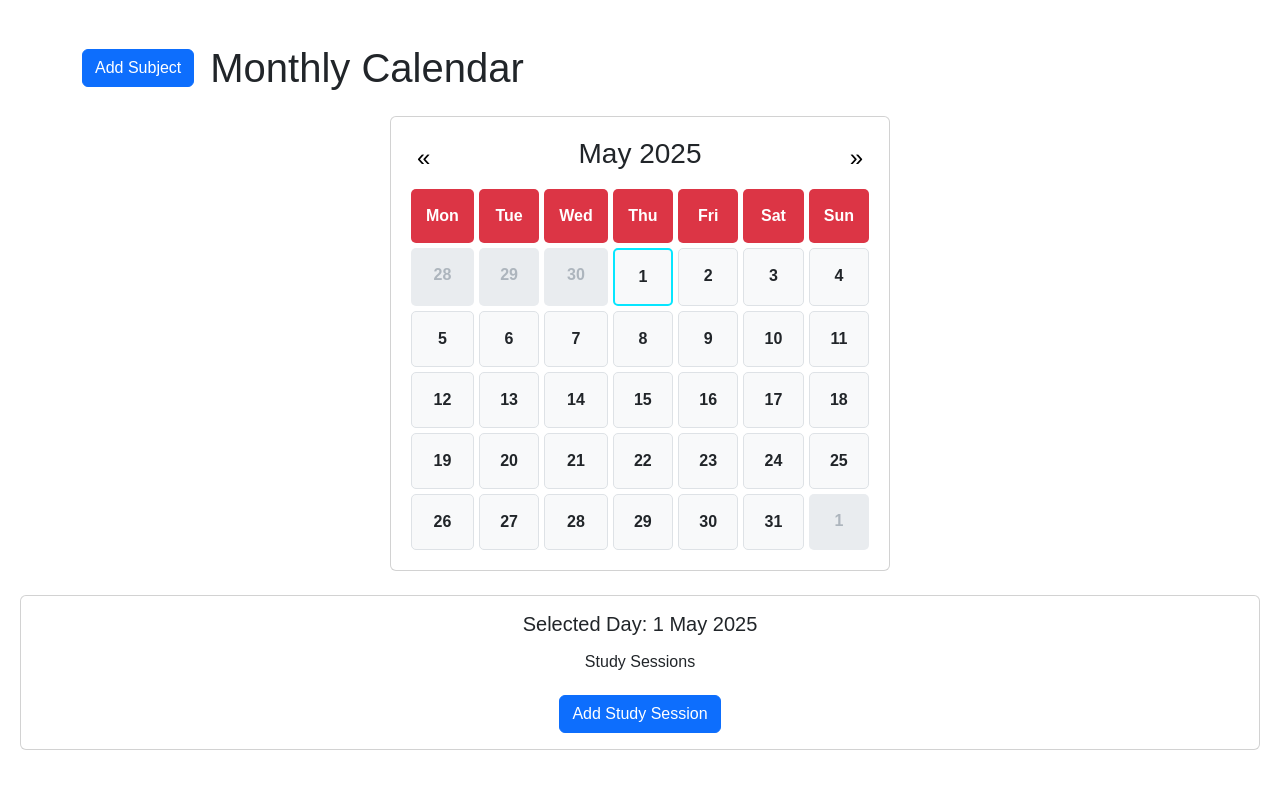
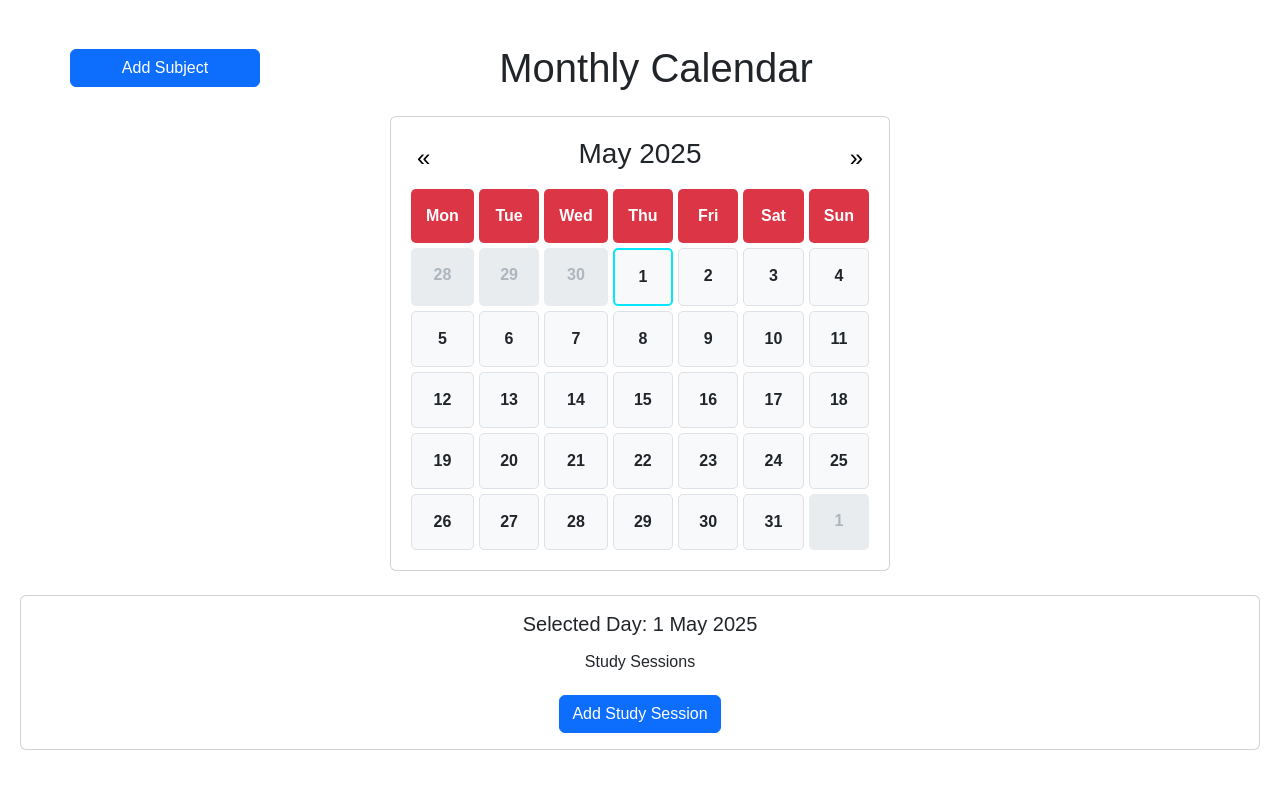
Before and after one commit to niquimi/study-calendar, a website: page index.html in a window 1280 px wide. Drawn offline with nearby package versions, Linux system fonts and the light colour scheme; no server answers.

Commit message:
feat: title fix

```diff
--- a/index.html
+++ b/index.html
@@ -3,7 +3,7 @@
 <head>
   <meta charset="UTF-8" />
   <meta name="viewport" content="width=device-width, initial-scale=1.0" />
-  <title>Interactive Calendar</title>
+  <title>Study Calendar</title>
   <!-- Bootstrap CSS -->
   <link
     href="https://cdn.jsdelivr.net/npm/bootstrap@5.3.0/dist/css/bootstrap.min.css"
@@ -63,9 +63,9 @@
 <body>
   <!-- Header with Add Subject button and title -->
   <div class="container my-4">
-    <div class="d-flex align-items-center justify-content-start">
-      <button id="add-subject-button" class="btn btn-primary me-3">Add Subject</button>
-      <h1 class="mb-0">Monthly Calendar</h1>
+    <div class="row align-items-center justify-content-start">
+      <button id="add-subject-button" class="btn btn-primary me-3 col-2">Add Subject</button>
+      <h1 class="mb-0 col-8">Monthly Calendar</h1>
     </div>
   </div>
 
```
